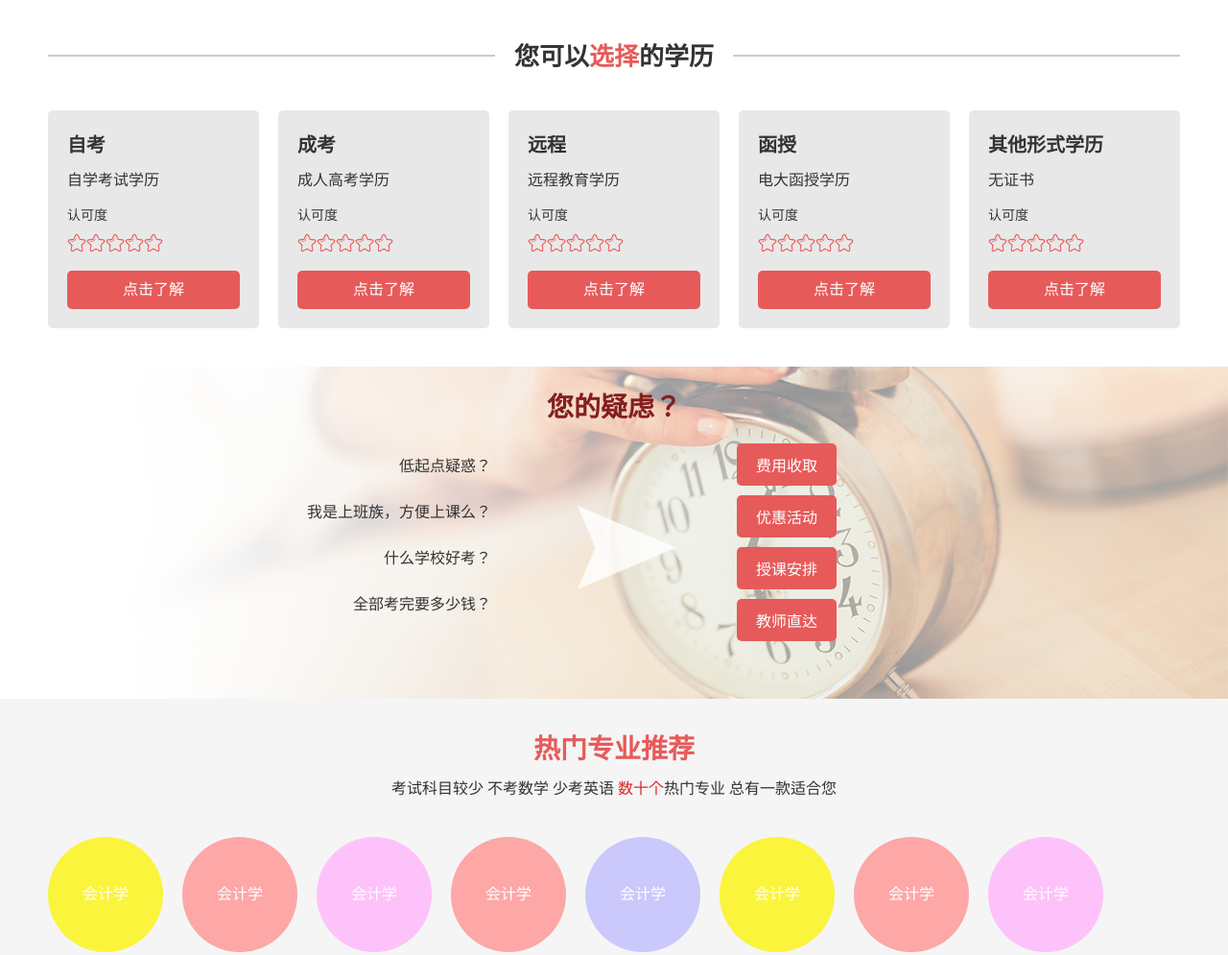
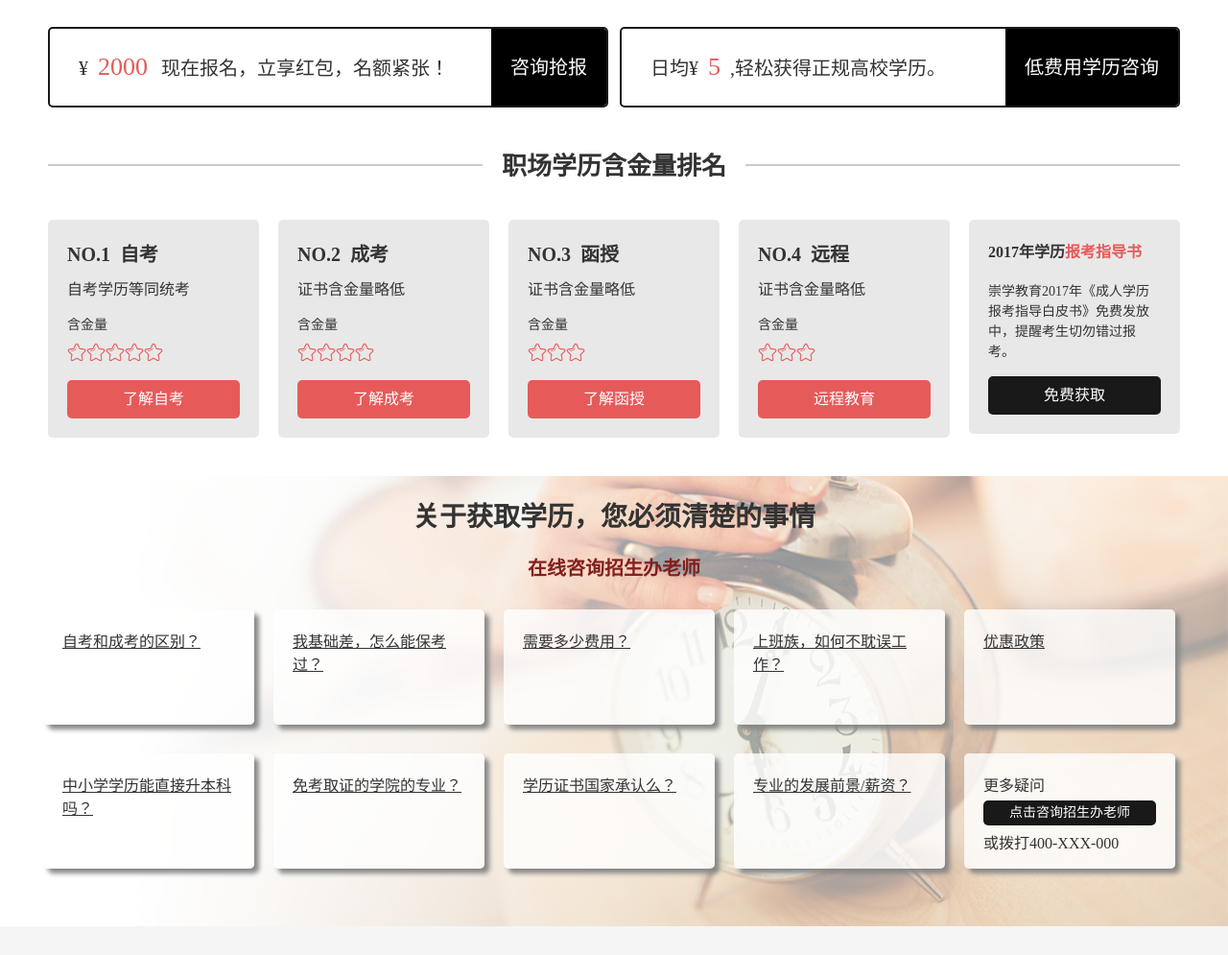
Before and after one commit to linshaoneng/educate_static_html, a website: page htmls/school_index.html in a window 1280 px wide. Shown: the part 602-1597 px from the top of the page at 96% size. Drawn offline with Linux system fonts and the light colour scheme.

Commit message:
问题。。。

```diff
--- a/css/school_index.css
+++ b/css/school_index.css
@@ -65,7 +65,7 @@
 .banner{
     width:100%;
     background:#000;
-    margin-top:100px;
+    margin:100px auto 0;
     height: 500px;
     background:url("../images/banner.jpg") left top no-repeat;
     background-size: 100% 100%;
@@ -190,6 +190,12 @@
     -moz-border-radius: 5px;
     border-radius: 5px;
 }
+.choose-box .choose-lists li a.special-btn{
+    background:#191919;
+}
+.choose-box .choose-lists li a.special-btn:hover{
+    background:#333333;
+}
 .choose-box .choose-lists li a:hover{
     background:#db5353;
     color:#fafafa;
@@ -198,8 +204,19 @@
     font-size:20px;
     margin-bottom: 10px;
 }
+.choose-box .choose-lists li h3.special{
+    font-size: 16px;
+}
+.choose-box .choose-lists li h3.special span{
+    color:#e75a5a;
+}
 .choose-box .choose-lists li p.content{
     font-size: 16px;
+}
+.choose-box .choose-lists li p.special-content{
+    font-size: 14px;
+    line-height:1.5;
+    padding:10px 0 15px;
 }
 .choose-box .choose-lists li div.star{
     padding:15px 0;
@@ -615,28 +632,119 @@
     padding:20px;
     text-align:center;
     font-size:28px;
+    color:#333;
+}
+.question a.link{
     color:#831f1e;
+    font-size:20px;
+    width: 200px;
+    text-align:center;
+    margin: 0 auto;
+    font-weight: 600;
+    display:block;
 }
-.question .questions{
-    width:40%;
-    text-align:right;
-    line-height:3;
+.question a.link:hover{
+    color:#a22928;
 }
-.question .fr{
-    width:40%;
-    background:url("../images/arrow.png") left center no-repeat;
-    padding-left:13%;
+.question .content{
+    width: 1180px;
+    margin:0 auto 0;
+    padding-right: 10px;
+    overflow:hidden;
 }
-.question .fr a{
+.question .content ul{
+    width: 1200px;
+    padding-right:10px;
+    padding-bottom: 10px;
+}
+.question .content ul li {
+    margin-top: 30px;
+    width:220px;
+    float:left;
+    margin-right:20px;
+    background:rgba(255,255,255,0.8);
+    position:relative;
+    -webkit-border-radius: 5px;
+    -moz-border-radius: 5px;
+    border-radius: 5px;
+    -webkit-box-sizing: border-box;
+    -moz-box-sizing: border-box;
+    box-sizing: border-box;
+    padding:20px;
+    display:table-cell;
+    height:120px;
+    -webkit-box-shadow: 5px 5px 5px #888888;
+    -moz-box-shadow: 5px 5px 5px #888888;
+    -o-box-shadow: 5px 5px 5px #888888;
+    box-shadow: 5px 5px 5px #888888;
+}
+.question .content ul li>a{
+    display:table-cell;
+    vertical-align: middle;
+    font-size: 16px;
+    text-decoration: underline;
+}
+.question .content ul li>a:hover{
+    font-weight:600;
+    color:#e75a5a;
+}
+.question .content ul a.btns{
+    display:block;
+    width: 180px;
+    font-size: 14px;
+    text-align:center;
+    color:#fff;
+    background:#191919;
+    height: 26px;
+    line-height: 26px;
+    margin: 5px 0;
+    -webkit-border-radius: 5px;
+    -moz-border-radius: 5px;
+    border-radius: 5px;
+    text-decoration: none;
+}
+.question .content ul a.btns:hover{
+    color:#fff;
+    font-weight:normal;
+    background:#333333;
+}
+.hongbao{
+    width: 1180px;
+    margin: 30px auto 0;
+}
+.hongbao .cash, .hongbao .day{
+    width:520px;
+    height: 80px;
+    line-height: 80px;
+    border: 2px solid #191919;
+    position:relative;
+    padding:0 30px;
+    -webkit-border-radius: 5px;
+    -moz-border-radius: 5px;
+    border-radius: 5px;
+    overflow:hidden;
+}
+.hongbao .cash p{
     display:inline-block;
-    background:#e75a5a;
+}
+.hongbao a{
+    display:inline-block;
+    position:absolute;
+    background:#000;
     color:#fff;
-    margin-bottom:10px;
-    -webkit-border-radius:5px;
-    -moz-border-radius:5px;
-    border-radius: 5px;
-    padding:10px 20px;
+    font-size: 20px;
+    height: 80px;
+    line-height: 80px;
+    top: 0;
+    right: 0;
+    padding: 0 20px;
 }
-.question .fr a:hover{
-    background:#db5353;
+.hongbao p{
+    font-size: 20px;
 }
+.hongbao p span{
+    font-size: 26px;
+    color:#e75a5a;
+    display:inline-block;
+    padding:0 10px;
+}
--- a/htmls/school_index.html
+++ b/htmls/school_index.html
@@ -64,71 +64,83 @@
         </div>
     </div>
 </div>
+<div class="hongbao clearfix">
+    <div class="cash fl">
+        <p>¥<span>2000</span></p>
+        <p>现在报名，立享红包，名额紧张！</p>
+        <a href="">咨询抢报</a>
+    </div>
+    <div class="day fr">
+        <p>日均¥<span>5</span>,轻松获得正规高校学历。</p>
+        <a href="">低费用学历咨询</a>
+    </div>
+</div>
 <div class="choose-box">
-    <h1><span>您可以<em>选择</em>的学历</span></h1>
+    <h1><span>职场学历含金量排名</span></h1>
     <ul class="choose-lists clearfix">
         <li>
-            <h3>自考</h3>
-            <p class="content">自学考试学历</p>
+            <h3>NO.1&nbsp;&nbsp;自考</h3>
+            <p class="content">自考学历等同统考</p>
             <div class="star">
-                <h5>认可度</h5>
+                <h5>含金量</h5>
                 <div class="stars"><span></span><span></span><span></span><span></span><span></span></div>
             </div>
-            <a href="#">点击了解</a>
+            <a href="#">了解自考</a>
         </li>
         <li>
-            <h3>成考</h3>
-            <p class="content">成人高考学历</p>
+            <h3>NO.2&nbsp;&nbsp;成考</h3>
+            <p class="content">证书含金量略低</p>
             <div class="star">
-                <h5>认可度</h5>
-                <div class="stars"><span></span><span></span><span></span><span></span><span></span></div>
+                <h5>含金量</h5>
+                <div class="stars"><span></span><span></span><span></span><span></span></div>
             </div>
-            <a href="#">点击了解</a>
+            <a href="#">了解成考</a>
         </li>
         <li>
-            <h3>远程</h3>
-            <p class="content">远程教育学历</p>
+            <h3>NO.3&nbsp;&nbsp;函授</h3>
+            <p class="content">证书含金量略低</p>
             <div class="star">
-                <h5>认可度</h5>
-                <div class="stars"><span></span><span></span><span></span><span></span><span></span></div>
+                <h5>含金量</h5>
+                <div class="stars"><span></span><span></span><span></span></div>
             </div>
-            <a href="#">点击了解</a>
+            <a href="#">了解函授</a>
         </li>
         <li>
-            <h3>函授</h3>
-            <p class="content">电大函授学历</p>
+            <h3>NO.4&nbsp;&nbsp;远程</h3>
+            <p class="content">证书含金量略低</p>
             <div class="star">
-                <h5>认可度</h5>
-                <div class="stars"><span></span><span></span><span></span><span></span><span></span></div>
+                <h5>含金量</h5>
+                <div class="stars"><span></span><span></span><span></span></div>
             </div>
-            <a href="#">点击了解</a>
+            <a href="#">远程教育</a>
         </li>
         <li>
-            <h3>其他形式学历</h3>
-            <p class="content">无证书</p>
-            <div class="star">
-                <h5>认可度</h5>
-                <div class="stars"><span></span><span></span><span></span><span></span><span></span></div>
-            </div>
-            <a href="#">点击了解</a>
+            <h3 class="special">2017年学历<span>报考指导书</span></h3>
+            <p class="content special-content">崇学教育2017年《成人学历报考指导白皮书》免费发放中，提醒考生切勿错过报考。</p>
+            <a class="special-btn" href="#">免费获取</a>
         </li>
     </ul>
 </div>
 <div class="question">
-    <h1>您的疑虑？</h1>
-    <div class="content clearfix">
-        <div class="fl questions">
-            <p>低起点疑惑？</p>
-            <p>我是上班族，方便上课么？</p>
-            <p>什么学校好考？</p>
-            <p>全部考完要多少钱？</p>
-        </div>
-        <div class="fr">
-            <a href="">费用收取</a> <br />
-            <a href="">优惠活动</a> <br />
-            <a href="">授课安排</a> <br />
-            <a href="">教师直达</a>
-        </div>
+    <h1>关于获取学历，您必须清楚的事情</h1>
+    <a class="link" href="">在线咨询招生办老师</a>
+    <div class="content">
+        <ul class="clearfix">
+            <li><a href="">自考和成考的区别？</a></li>
+            <li><a href="">我基础差，怎么能保考过？</a></li>
+            <li><a href="">需要多少费用？</a></li>
+            <li><a href="">上班族，如何不耽误工作？</a></li>
+            <li><a href="">优惠政策</a></li>
+            <li><a href="">中小学学历能直接升本科吗？</a></li>
+            <li><a href="">免考取证的学院的专业？</a></li>
+            <li><a href="">学历证书国家承认么？</a></li>
+            <li><a href="">专业的发展前景/薪资？</a></li>
+            <li>
+                <span>更多疑问</span>
+                <a class="btns" href="">点击咨询招生办老师</a>
+                或拨打400-XXX-000
+            </li>
+        </ul>
     </div>
 </div>
 <div class="hot-professions-box">
```
